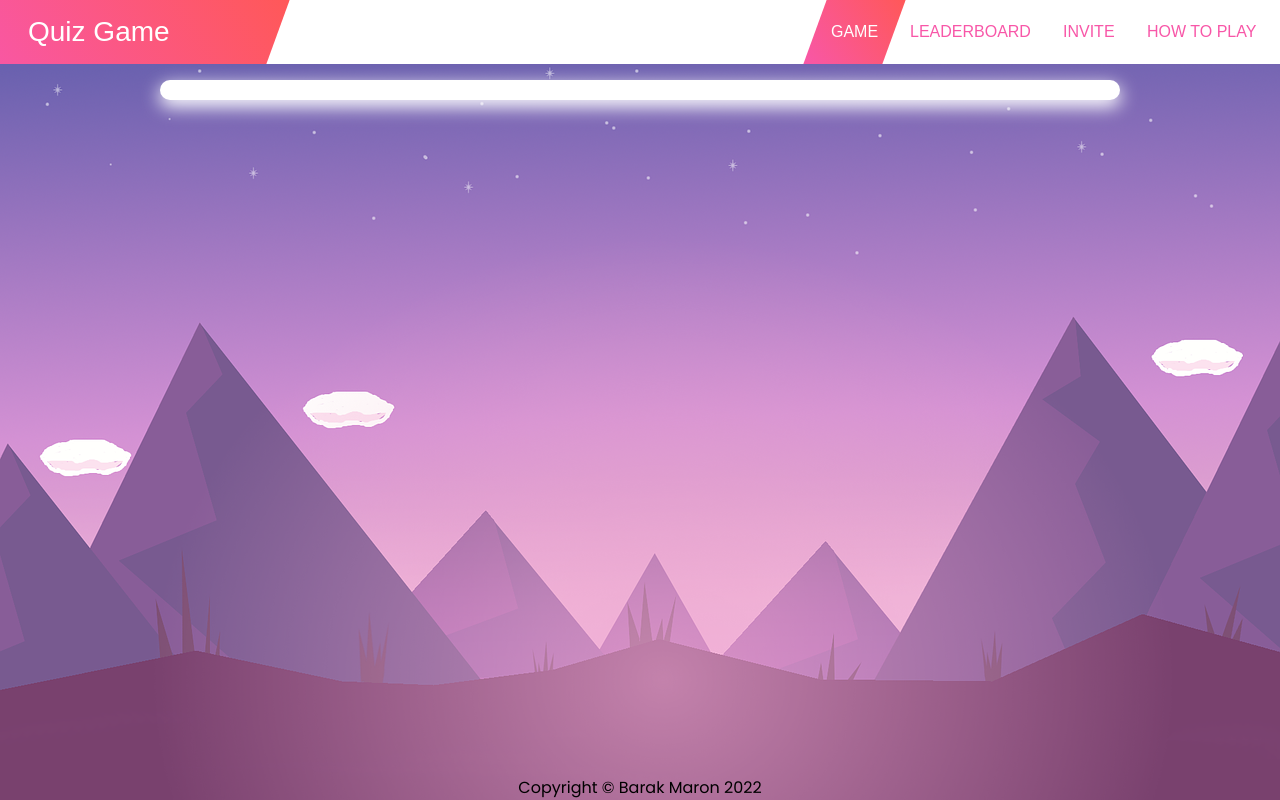
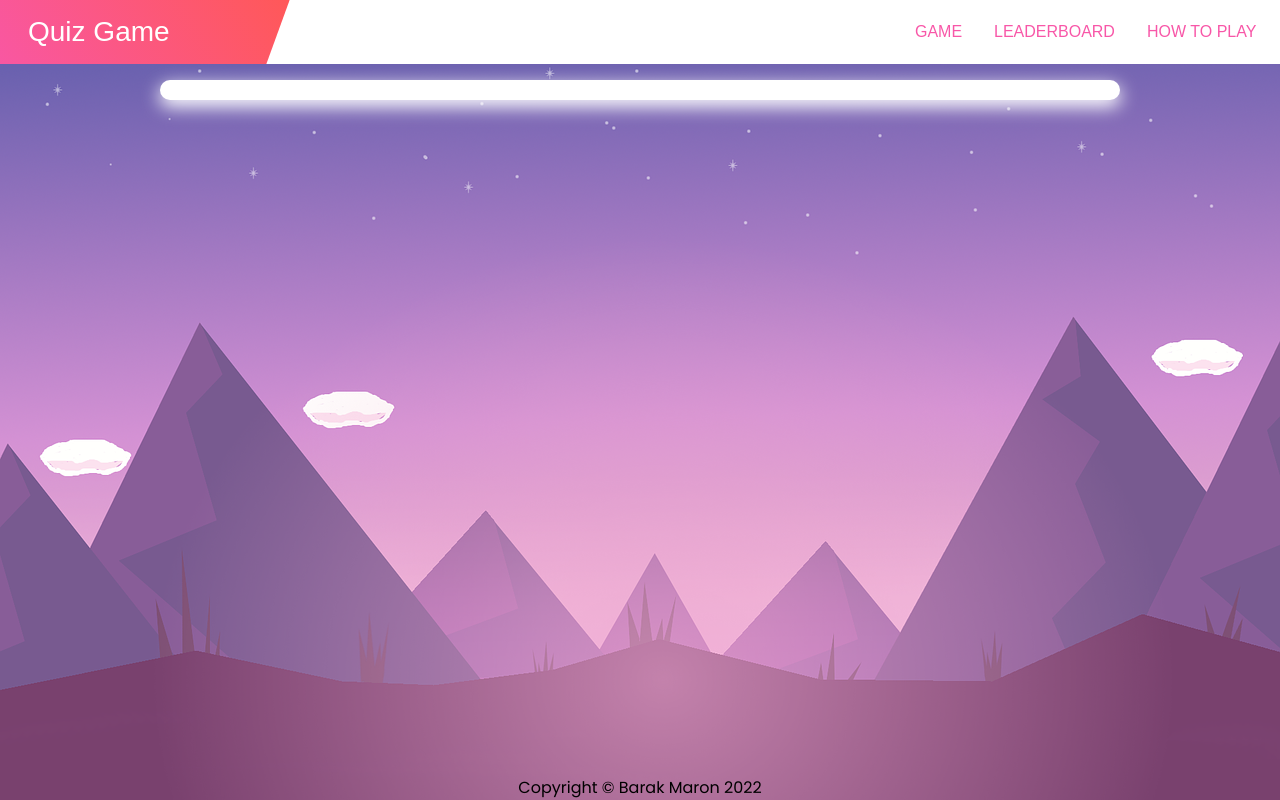
Before and after one commit to barakmaron/quiz_game, a React (Create React App) app: page / in a window 1280 px wide. Built offline with nearby package versions, Linux system fonts and the light colour scheme.

Commit message:
Fix bugs and navigation

```diff
--- a/src/components/Nav.js
+++ b/src/components/Nav.js
@@ -1,7 +1,11 @@
-import React  from 'react';
+import { React, useEffect, useState }  from 'react';
+import { useLocation } from 'react-router-dom';
 import '../css/Nav.scss'
 
 const Nav = () => {
+  const [directories, setDirectories] = useState(() => ['game', 'leaderboard',  'how to play']);
+  const location = useLocation().pathname;
+
   return (
     <nav id="nav">
       <div className="nav left">
@@ -10,10 +14,13 @@ const Nav = () => {
         <button id="menu" className="btn-nav"><span className="fas fa-bars"></span></button>
       </div>
       <div className="nav right">
-        <a href="/game" className="nav-link active"><span className="nav-link-span"><span className="u-nav">game</span></span></a>
-        <a href="/leaderboard" className="nav-link"><span className="nav-link-span"><span className="u-nav">Leaderboard</span></span></a>
-        <a href="/invite" className="nav-link"><span className="nav-link-span"><span className="u-nav">Invite</span></span></a>
-        <a href="/how_to_play" className="nav-link"><span className="nav-link-span"><span className="u-nav">How To Play</span></span></a>
+        {directories.map((url,i) =>
+        {
+          if(location.substring(1) === url)
+            return(<a key={i} href={"/" + url} className="nav-link active"><span className="nav-link-span"><span className="u-nav">{url}</span></span></a>);
+          return(<a key={i} href={"/" + url} className="nav-link"><span className="nav-link-span"><span className="u-nav">{url}</span></span></a>);
+        })
+        }
       </div>
     </nav>
   )
```
